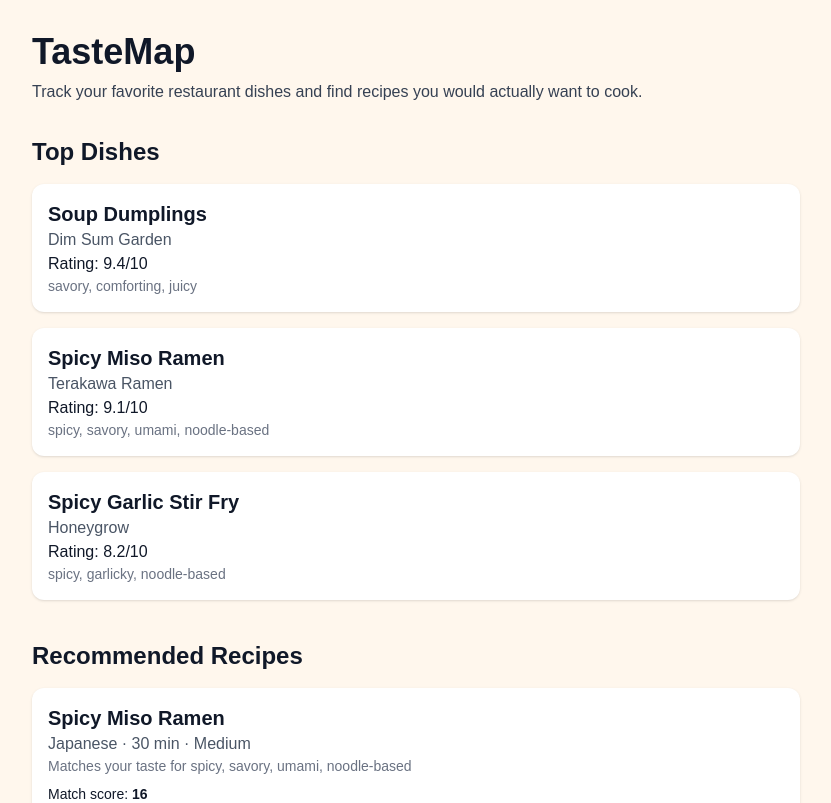
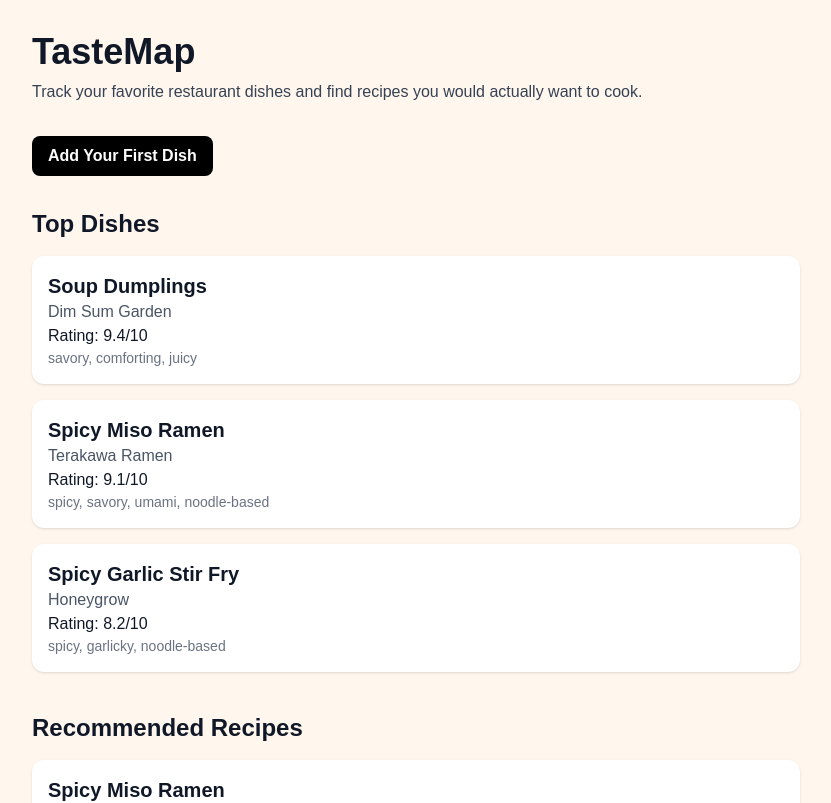
Before and after one commit to katherineshen22/TasteMap, a Next.js app: page / in a window 1280 px wide. Shown: the top 803 px of the page, without its empty margins (0-831 px from the left). Built offline with nearby package versions, Linux system fonts and the light colour scheme.

Commit message:
Add homepage link to Add Dish page

```diff
--- a/src/app/page.tsx
+++ b/src/app/page.tsx
@@ -1,3 +1,4 @@
+import Link from "next/link";
 import { dishes, recipes } from "@/data/sampleData";
 import { recommendRecipes } from "@/lib/recommendations";
 
@@ -12,6 +13,14 @@ export default function Home() {
       <p className="text-gray-700 mb-8">
         Track your favorite restaurant dishes and find recipes you would actually want to cook.
       </p>
+
+      <Link
+        href="/add"
+        className="inline-block bg-black text-white rounded-lg px-4 py-2 font-semibold mb-8"
+        >
+        Add Your First Dish
+      </Link>
+
 
       <section className="mb-10">
         <h2 className="text-2xl font-semibold mb-4 text-gray-900">Top Dishes</h2>
```
